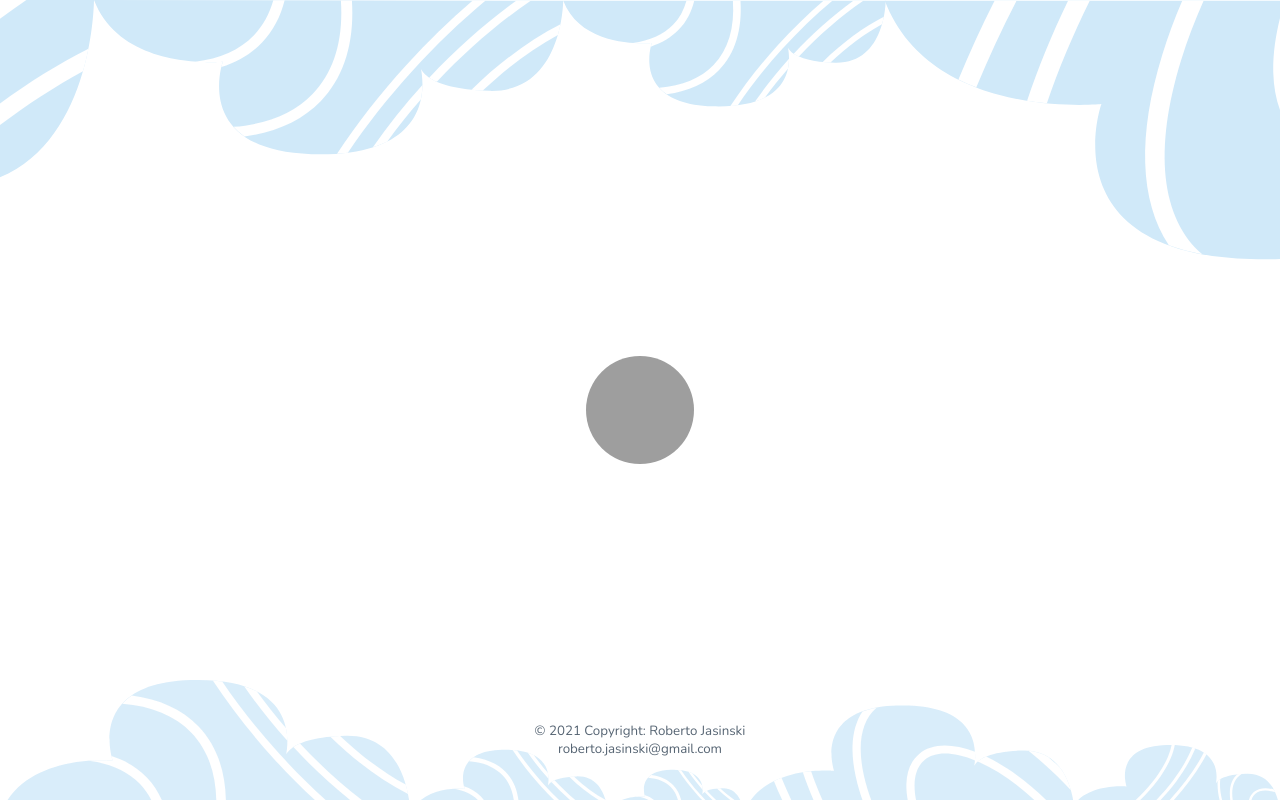
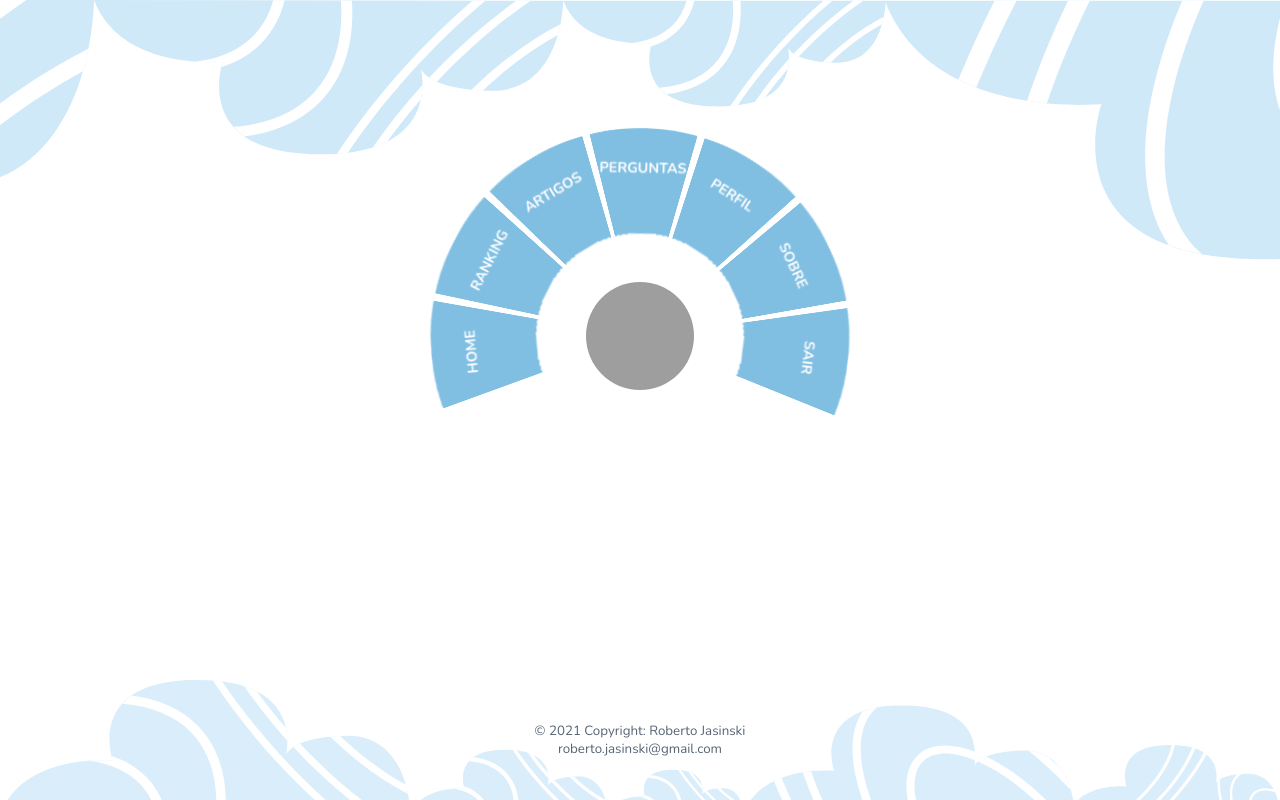
Before and after one commit to r-jasinski/ace-lms, a Vue app: page / in a window 1280 px wide. Built offline with nearby package versions, Linux system fonts and the light colour scheme; grey boxes are pictures that could not be loaded.

Commit message:
feat(main menu): improve layout

```diff
--- a/src/components/MainMenu.vue
+++ b/src/components/MainMenu.vue
@@ -45,6 +45,12 @@ export default {
     menuHandler() {
       this.opened = !this.opened
     }
+  },
+
+  mounted() {
+    setTimeout(() => {
+      this.opened = true
+    }, 100)
   }
 }
 </script>
@@ -60,9 +66,10 @@ export default {
 }
 
 .component {
-  position: relative;
-  top: -150px;
+  position: absolute;
   height: 15em;
+  top: 30%;
+  left: 50%;
 }
 
 .cn-button {
@@ -176,9 +183,9 @@ export default {
   height: 14.5em;
   border-radius: 50%;
   background: #81bfe2;
-  background: -webkit-radial-gradient(transparent 35%, #81bfe2 35%);
-  background: -moz-radial-gradient(transparent 35%, #81bfe2 35%);
-  background: radial-gradient(transparent 35%, #81bfe2 35%);
+  background: -webkit-radial-gradient(transparent 35%, var(--primary) 35%);
+  background: -moz-radial-gradient(transparent 35%, var(--primary) 35%);
+  background: radial-gradient(transparent 35%, var(--primary) 35%);
   color: #fff;
   text-align: center;
   text-decoration: none;
@@ -208,9 +215,9 @@ export default {
 .component .cn-wrapper li a:hover,
 .component .cn-wrapper li a:active,
 .component .cn-wrapper li a:focus {
-  background: -webkit-radial-gradient(transparent 35%, #4a8db4 35%);
-  background: -moz-radial-gradient(transparent 35%, #4a8db4 35%);
-  background: radial-gradient(transparent 35%, #4a8db4 35%);
+  background: -webkit-radial-gradient(transparent 35%, var(--primary) 35%);
+  background: -moz-radial-gradient(transparent 35%, var(--primary) 35%);
+  background: radial-gradient(transparent 35%, var(--primary) 35%);
 }
 .component .cn-wrapper li a:focus {
   position: fixed;
@@ -271,14 +278,6 @@ export default {
   transform: rotate(172deg) skew(60deg);
 }
 
-@media only screen and (max-width: 620px) {
-  li {
-    width: 4em;
-    height: 4em;
-    line-height: 4em;
-  }
-}
-
 @media only screen and (max-width: 480px) {
   .component .cn-wrapper {
     font-size: 0.68em;
```
